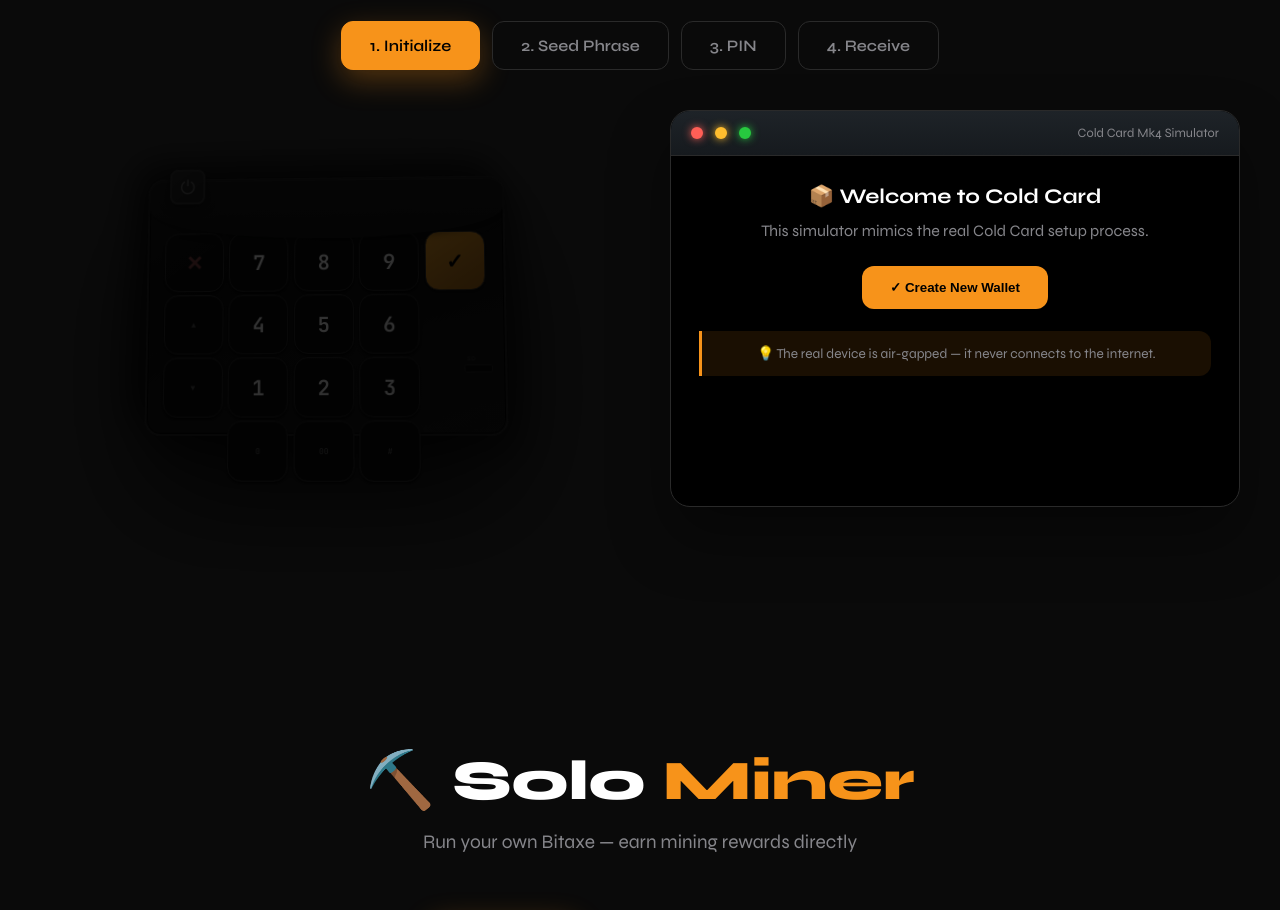
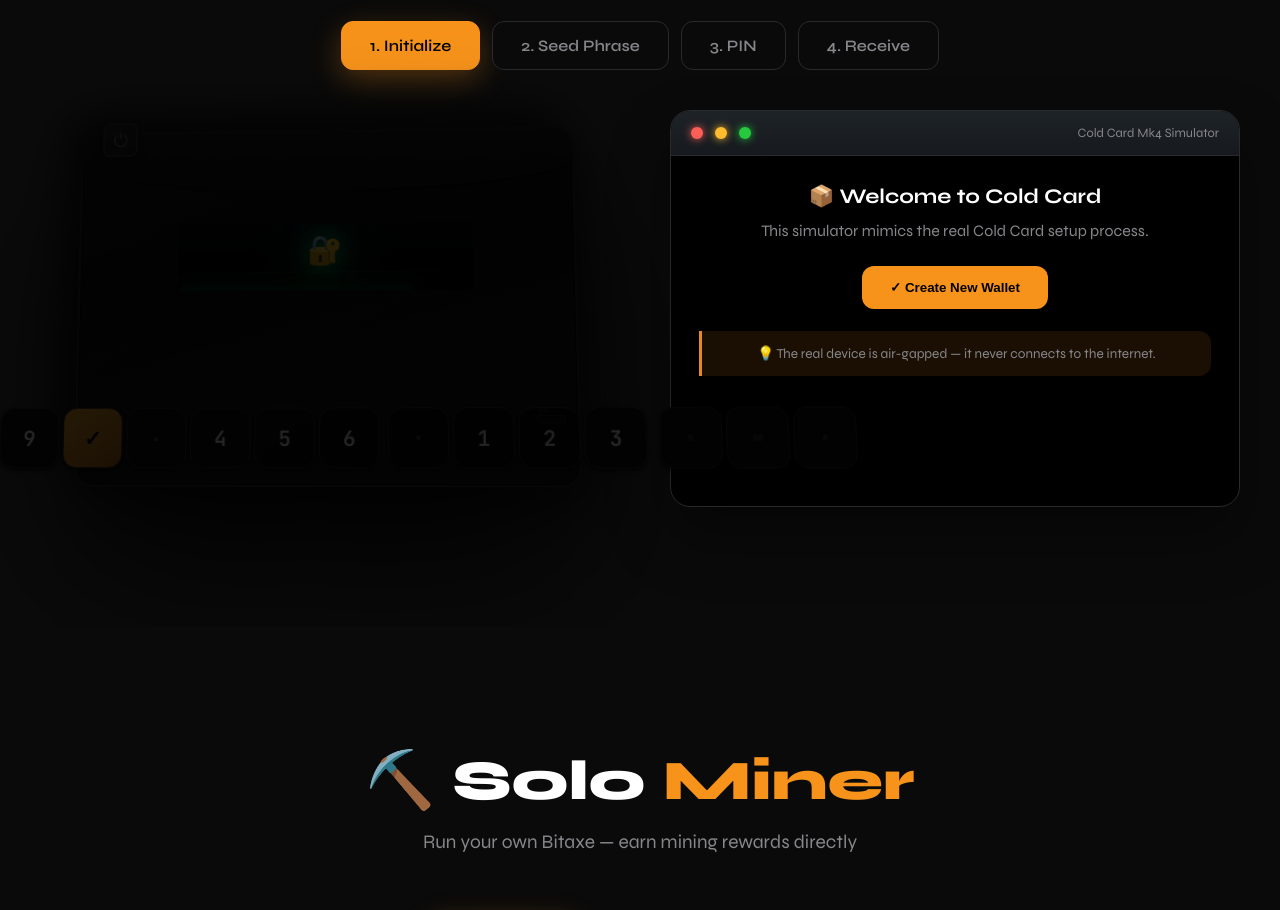
Before and after one commit to hiftyco/HiftyCo-Bitcoin-Education, a website: page index.html in a window 1280 px wide. Shown: the part 5960-6870 px from the top of the page. Drawn offline with Linux system fonts and the light colour scheme; no server answers.

Commit message:
Smaller buttons with hover glow, fixed screen visibility

```diff
--- a/index.html
+++ b/index.html
@@ -107,29 +107,29 @@
       align-items: center;
       padding: 15px;
     }
-    /* Main device body - REAL Cold Card Mk4 size ~96mm x 62mm x 12mm */
+    /* Main device body - REAL Cold Card Mk4 PROPORTIONAL */
     .coldcard-device {
-      width: 360px; height: 260px;
+      width: 500px; height: 360px;
       background: linear-gradient(165deg, #181818 0%, #0c0c0c 30%, #121212 60%, #1a1a1a 100%);
-      border-radius: 16px;
+      border-radius: 20px;
       border: 2px solid #252525;
       box-shadow:
-        0 60px 120px rgba(0,0,0,0.95),
+        0 80px 160px rgba(0,0,0,0.95),
         0 0 0 1px rgba(0,0,0,0.9) inset,
         0 1px 1px rgba(255,255,255,0.04) inset,
-        -12px -16px 35px rgba(0,0,0,0.75),
-        12px 16px 35px rgba(0,0,0,0.45),
-        0 0 50px rgba(247,165,38,0.06);
+        -15px -20px 45px rgba(0,0,0,0.75),
+        15px 20px 45px rgba(0,0,0,0.45),
+        0 0 60px rgba(247,165,38,0.06);
       position: relative;
       display: flex; flex-direction: column;
-      padding: 12px 16px;
+      padding: 16px 20px;
       transform-style: preserve-3d;
       transition: transform 0.4s cubic-bezier(0.4, 0, 0.2, 1), box-shadow 0.4s ease;
     }
-    .coldcard-device.powered-off { filter: brightness(0.2); }
-    .coldcard-device.powered-off .coldcard-screen { background: #030303 !important; border-color: #0a0a0a !important; }
+    .coldcard-device.powered-off { filter: brightness(0.15); }
+    .coldcard-device.powered-off .coldcard-screen { background: #020202 !important; border-color: #0a0a0a !important; box-shadow: none !important; }
     .coldcard-device.powered-off .coldcard-led { background: #1a1a1a !important; box-shadow: none !important; animation: none !important; }
-    .coldcard-device:hover { transform: translateY(-3px); }
+    .coldcard-device:hover { transform: translateY(-5px); box-shadow: 0 100px 200px rgba(0,0,0,0.9), 0 0 80px rgba(247,165,38,0.1); }
     /* Matte black textured surface */
     .coldcard-device::before {
       content: ''; position: absolute; inset: 0; border-radius: 14px;
@@ -184,20 +184,23 @@
 
     /* === MAIN DISPLAY - Small centered OLED like real Cold Card === */
     .coldcard-screen {
-      width: 220px;
-      height: 52px;
+      width: 300px;
+      height: 72px;
       align-self: center;
-      margin-bottom: 6px;
-      background: linear-gradient(180deg, #070d18 0%, #0a1428 50%, #0c1a38 100%);
+      margin-bottom: 8px;
+      margin-top: 45px;
+      background: linear-gradient(180deg, #000a14 0%, #0a1428 50%, #0c1a38 100%) !important;
       border-radius: 8px;
-      border: 2px solid #1a2a4a;
+      border: 2px solid #1a3a5a;
       box-shadow:
         inset 0 3px 15px rgba(0,0,0,0.9),
-        0 0 30px rgba(0,255,136,0.06),
+        0 0 40px rgba(0,255,136,0.1),
         0 1px 0 rgba(255,255,255,0.05) inset;
-      display: flex; align-items: center; justify-content: center;
+      display: flex !important;
+      align-items: center; justify-content: center;
       position: relative;
       overflow: hidden;
+      z-index: 10;
     }
     /* Screen scanline effect */
     .coldcard-screen::before {
@@ -237,31 +240,45 @@
     /* Numeric keypad - Calculator style 4x4 grid */
     /* Compact keypad like real Cold Card */
     .coldcard-keys {
-      display: grid;
-      grid-template-columns: repeat(5, 1fr);
-      gap: 3px;
+      display: flex;
+      justify-content: center;
+      gap: 4px;
       width: 100%;
       margin-top: auto;
-    }
+      padding: 0 20px;
+    }
+    .coldcard-keys .cc-key { flex: 0 0 auto; }
     .cc-key {
-      width: 100%; aspect-ratio: 1;
+      width: 42px; height: 38px;
       /* Small matte black buttons like real device */
-      background: linear-gradient(145deg, #1e1e1e, #141414);
-      border: 1px solid #252525; border-radius: 4px;
-      transition: all 0.05s;
-      box-shadow: 0 2px 3px rgba(0,0,0,0.8), inset 0 1px 0 rgba(255,255,255,0.03);
+      background: linear-gradient(145deg, #1a1a1a, #101010);
+      border: 1px solid #222; border-radius: 3px;
+      transition: all 0.15s ease;
+      box-shadow: 0 2px 4px rgba(0,0,0,0.9), inset 0 1px 0 rgba(255,255,255,0.02);
       cursor: pointer;
       display: flex;
       align-items: center;
       justify-content: center;
       font-family: 'JetBrains Mono', monospace;
-      font-size: 0.65rem;
-      font-weight: 600;
-      color: #888;
-    }
-    .cc-key:hover { background: linear-gradient(145deg, #282828, #1e1e1e); border-color: #f7a526; color: #f7a526; }
-    .cc-key:active { transform: translateY(1px); box-shadow: 0 1px 2px rgba(0,0,0,0.8); background: #181818; }
-    .cc-key.active { background: linear-gradient(145deg, #f7a526, #e69420); border-color: #ffcc66; box-shadow: 0 0 12px rgba(247,165,38,0.5); transform: scale(0.95); color: #000; }
+      font-size: 0.7rem;
+      font-weight: 500;
+      color: #777;
+    }
+    .cc-key:hover {
+      background: linear-gradient(145deg, #2a2a2a, #1a1a1a);
+      border-color: #f7a526;
+      color: #f7a526;
+      box-shadow: 0 0 15px rgba(247,165,38,0.6), 0 2px 4px rgba(0,0,0,0.9);
+      transform: translateY(-1px);
+    }
+    .cc-key:active { transform: translateY(1px); box-shadow: 0 1px 2px rgba(0,0,0,0.9); background: #151515; }
+    .cc-key.active {
+      background: linear-gradient(145deg, #f7a526, #e69420);
+      border-color: #ffcc66;
+      box-shadow: 0 0 20px rgba(247,165,38,0.8), 0 2px 4px rgba(0,0,0,0.5);
+      transform: scale(0.95);
+      color: #000;
+    }
     .cc-key-empty { background: transparent !important; border: none !important; box-shadow: none !important; }
     /* Function keys */
     .cc-key.fn { font-size: 0.5rem; color: #555; }
```
